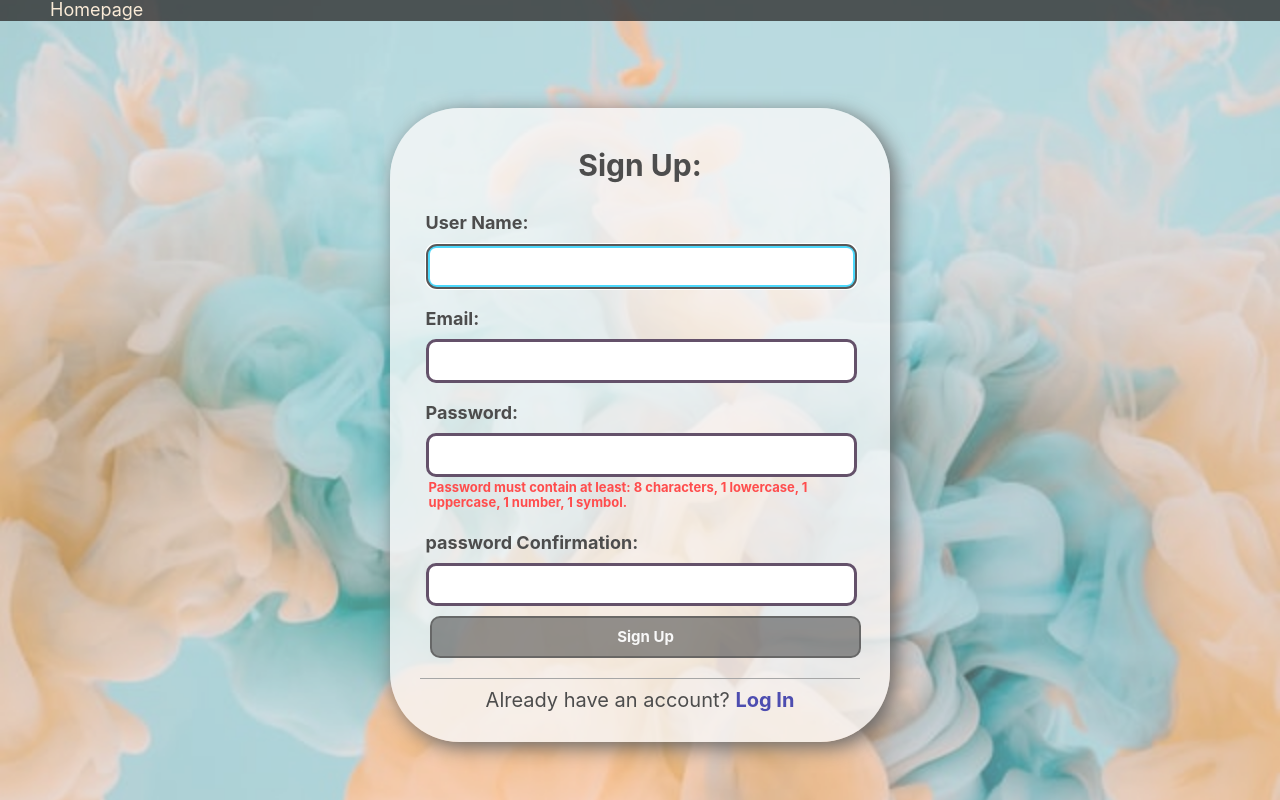
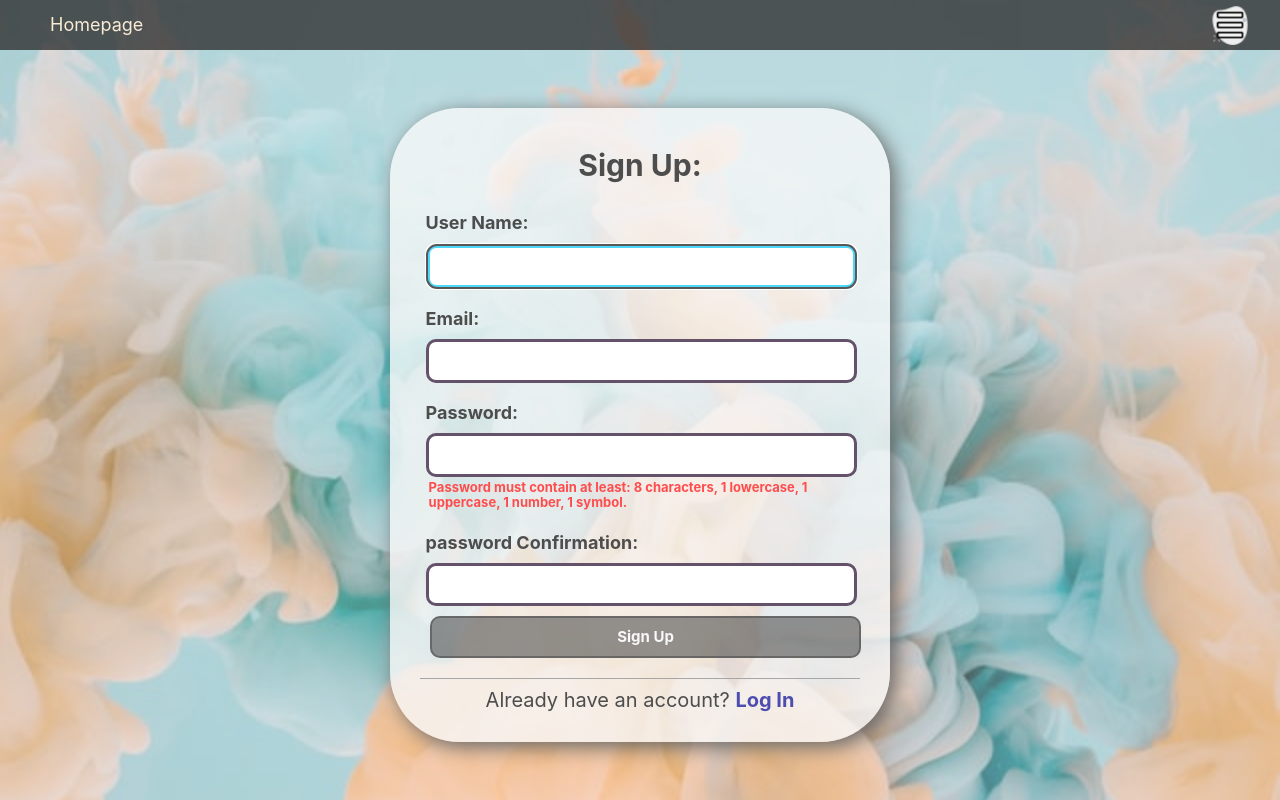
Before and after one commit to revital-m/fullstack-bootcamp_final_project, a React (Create React App) app in the folder client/: page / in a window 1280 px wide. Built offline with nearby package versions, Linux system fonts and the light colour scheme.

Commit message:
fix navbar

```diff
--- a/client/src/components/Navbar/Navbar.js
+++ b/client/src/components/Navbar/Navbar.js
@@ -17,14 +17,13 @@
   useEffect(() => {
     setInterval(() => {
       console.log("window.innerWidth: ", window.innerWidth);
+      console.log("isMobile: ", isMobile);
       if (window.innerWidth <= 1000) {
-        if (!isMobile) {
-          setIsMobile(true);
-        }
-      } else if (isMobile) {
+        setIsMobile(true);
+      } else {
         setIsMobile(false);
       }
-    }, 2000);
+    }, 10000);
   }, []);
 
   //* Check if the current page is jobs or studying.
```
